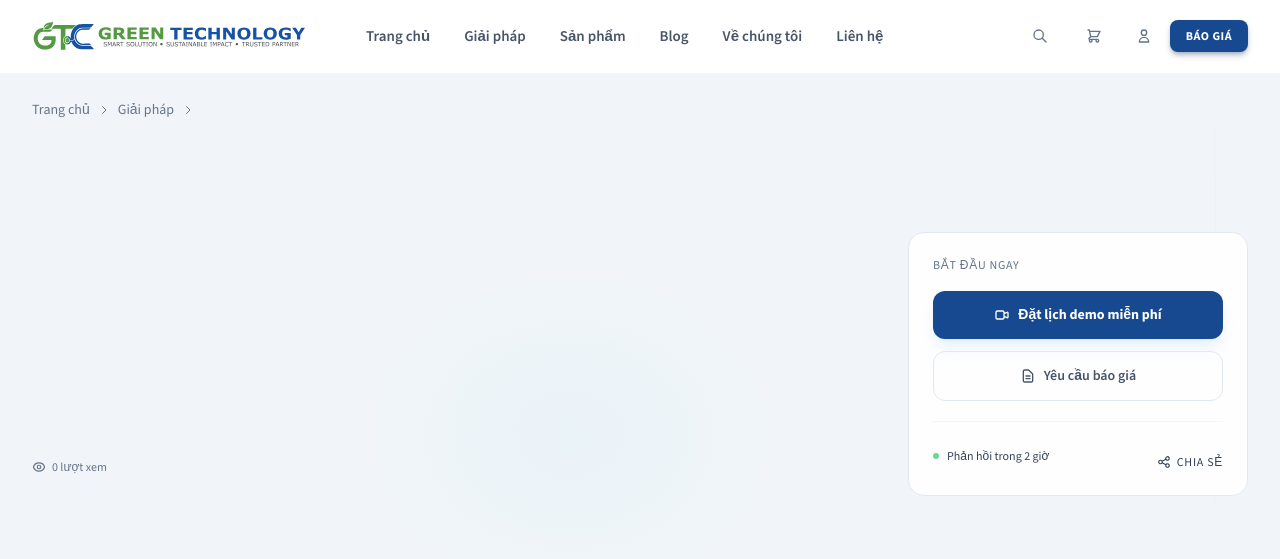
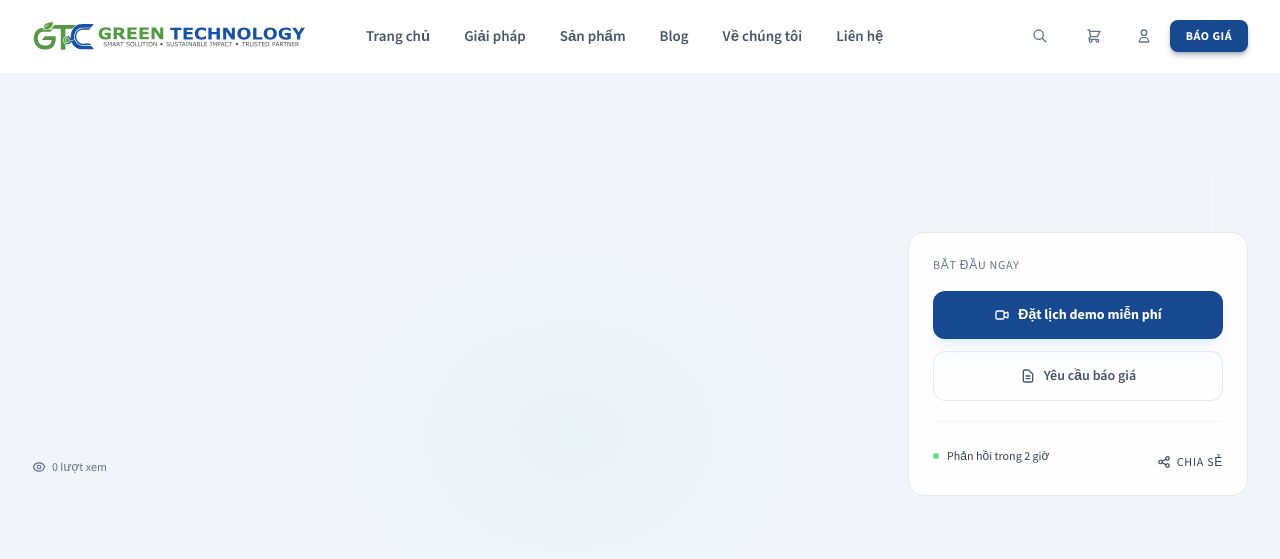
Before and after one commit to NgocTan1002/WebGreenTech, a Django app: template templates/solutions/detail.html in a window 1280 px wide. Shown: the top 559 px of the page. Run offline with Django 5.2, Linux system fonts and the light colour scheme; the template is opened without the code that fills it, so the values that code supplies are empty; some libraries are stand-ins or nearby versions.

Commit message:
update breadcrumb in solution page

```diff
--- a/templates/core/about.html
+++ b/templates/core/about.html
@@ -93,7 +93,7 @@
         </div>
         <div class="grid grid-cols-2 gap-px bg-slate-200 dark:bg-slate-800">
           <div class="bg-white dark:bg-slate-950 px-6 py-6">
-            <p class="font-display font-bold text-3xl text-slate-900 dark:text-white leading-none mb-1">500+</p>
+            <p class="font-display font-bold text-3xl text-slate-900 dark:text-white leading-none mb-1">50+</p>
             <p class="font-mono text-[10px] uppercase tracking-widest text-slate-500 dark:text-slate-600">Dự án triển khai</p>
           </div>
           <div class="bg-white dark:bg-slate-950 px-6 py-6">
--- a/templates/core/home.html
+++ b/templates/core/home.html
@@ -781,7 +781,7 @@
 
     <div class="stat-item flex flex-col items-center justify-center py-8 px-6 text-center relative">
       <p class="font-display font-bold text-brand-600 dark:text-brand-400 leading-none mb-1"
-         style="font-size: clamp(2rem, 4vw, 3rem);">500+</p>
+         style="font-size: clamp(2rem, 4vw, 3rem);">50+</p>
       <p class="text-xs font-semibold tracking-wide text-slate-700 dark:text-slate-300 mb-1.5">Dự án triển khai</p>
       <p class="text-sm leading-snug text-slate-700 dark:text-slate-400">trên toàn quốc</p>
     </div>
--- a/templates/solutions/detail.html
+++ b/templates/solutions/detail.html
@@ -103,27 +103,6 @@
   {# Vertical accent line #}
   <div class="absolute top-0 right-16 w-px h-full hidden lg:block opacity-20 dark:opacity-100"
        style="background: linear-gradient(to bottom, transparent, rgba(6,184,224,.2) 30%, rgba(6,184,224,.2) 70%, transparent);"></div>
-
-  <div class="relative w-full max-w-7xl mx-auto px-4 sm:px-6 lg:px-8 pt-7 pb-4">
-    {# Breadcrumb #}
-    <nav class="flex items-center gap-2 text-sm text-slate-500 dark:text-slate-500">
-      <a href="{% url 'core:home' %}" class="hover:text-slate-700 dark:hover:text-slate-300 transition-colors">Trang chủ</a>
-      <svg class="w-3 h-3" fill="none" viewBox="0 0 24 24" stroke="currentColor" stroke-width="2">
-        <path stroke-linecap="round" stroke-linejoin="round" d="M9 5l7 7-7 7"/>
-      </svg>
-      <a href="{% url 'solutions:list' %}" class="hover:text-slate-700 dark:hover:text-slate-300 transition-colors">Giải pháp</a>
-      {% if solution.category_name %}
-      <svg class="w-3 h-3" fill="none" viewBox="0 0 24 24" stroke="currentColor" stroke-width="2">
-        <path stroke-linecap="round" stroke-linejoin="round" d="M9 5l7 7-7 7"/>
-      </svg>
-      <span class="text-slate-600 dark:text-slate-400">{{ solution.category_name }}</span>
-      {% endif %}
-      <svg class="w-3 h-3" fill="none" viewBox="0 0 24 24" stroke="currentColor" stroke-width="2">
-        <path stroke-linecap="round" stroke-linejoin="round" d="M9 5l7 7-7 7"/>
-      </svg>
-      <span class="text-slate-700 dark:text-slate-300 truncate max-w-[200px]">{{ solution.title }}</span>
-    </nav>
-  </div>
 
   <div class="relative w-full max-w-7xl mx-auto px-4 sm:px-6 lg:px-8 pb-16 pt-16 mt-auto">
 
```
